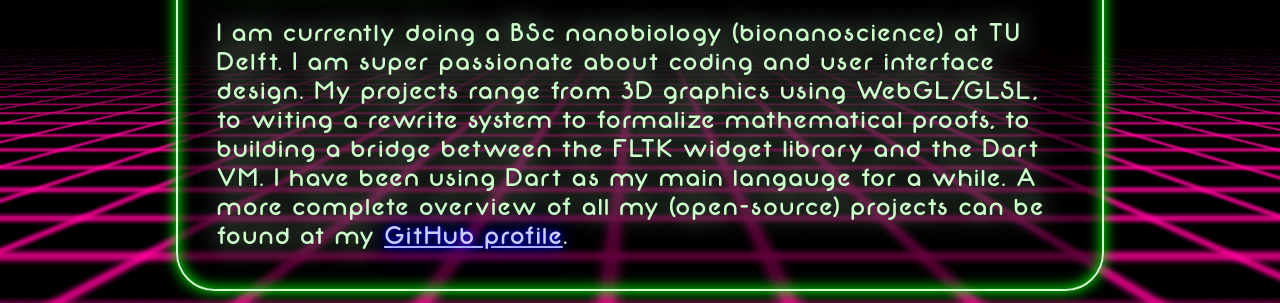
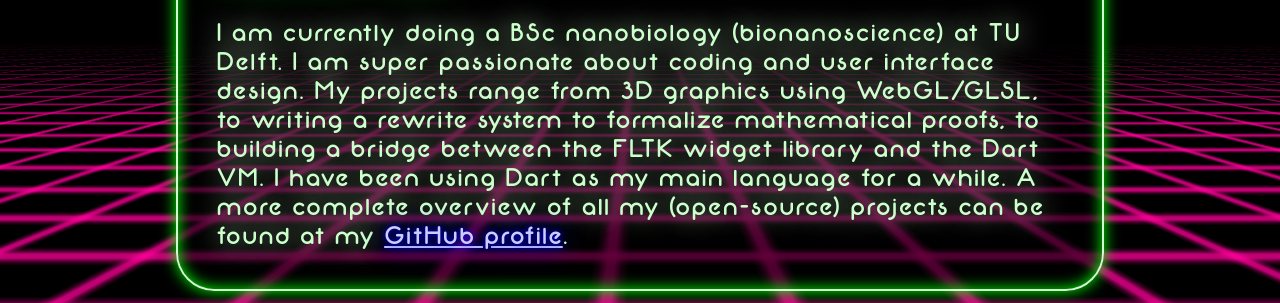
Before and after one commit to bergwerf/retro, a Jekyll site: the page built from index.md, in a window 1280 px wide. Shown: the part 416-719 px from the top of the page. Built offline with Jekyll 4.4.1, drawn with Linux system fonts in a browser that asks for light colours.

Commit message:
Fix typos

```diff
--- a/index.md
+++ b/index.md
@@ -8,8 +8,8 @@ coding is keeping me busy ;-). You can reach me via hermanbergwerf@gmail.com.
 ## About me
 I am currently doing a BSc nanobiology (bionanoscience) at TU Delft. I am super
 passionate about coding and user interface design. My projects range from 3D
-graphics using WebGL/GLSL, to witing a rewrite system to formalize mathematical
+graphics using WebGL/GLSL, to writing a rewrite system to formalize mathematical
 proofs, to building a bridge between the FLTK widget library and the Dart VM. I
-have been using Dart as my main langauge for a while. A more complete overview
+have been using Dart as my main language for a while. A more complete overview
 of all my (open-source) projects can be found at my
 [GitHub profile](https://github.com/bergwerf).
```
